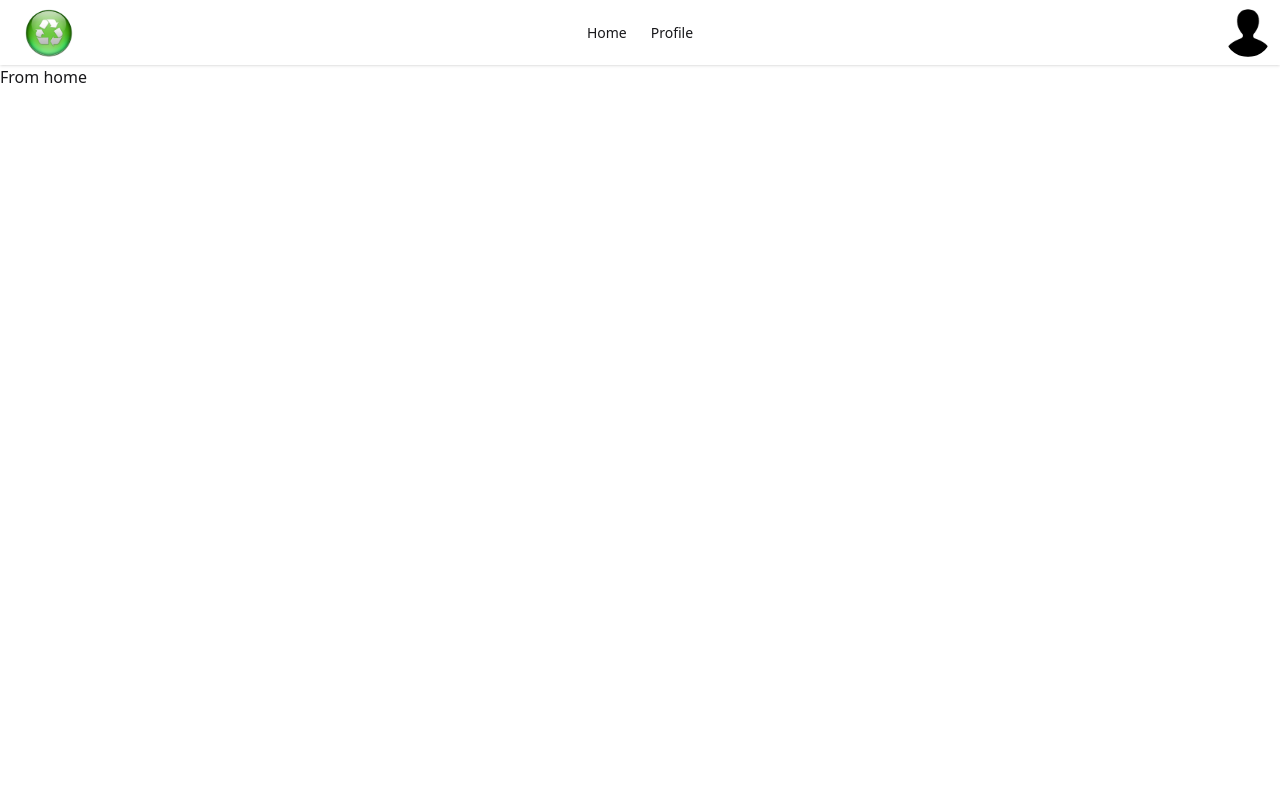
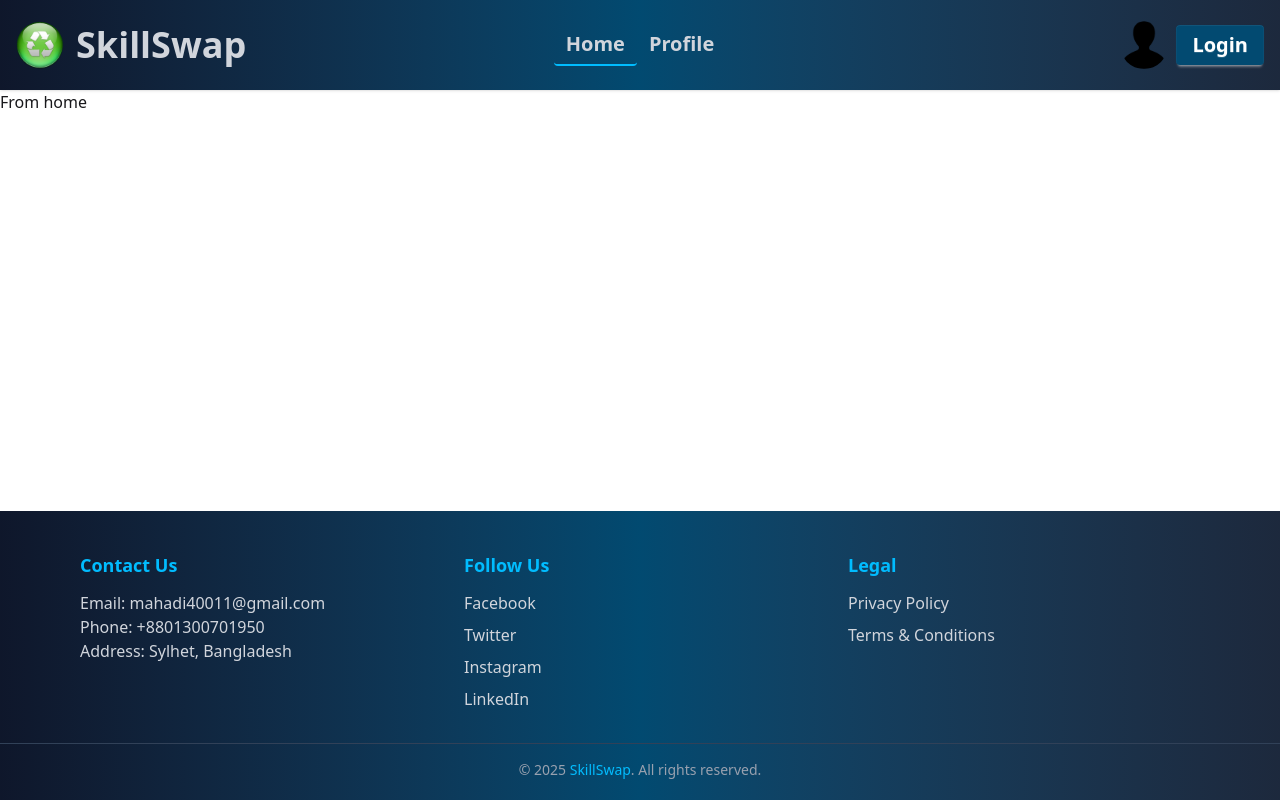
Before and after one commit to mahadi40011/Skillswap, a React (Vite) app: page / in a window 1280 px wide. Built offline with nearby package versions, Linux system fonts and the light colour scheme.

Commit message:
install react-icons packeg. create some utility classes. some changes in Root, Navbar component. Create footer component

```diff
--- a/package.json
+++ b/package.json
@@ -14,6 +14,7 @@
     "daisyui": "^5.3.7",
     "react": "^19.1.1",
     "react-dom": "^19.1.1",
+    "react-icons": "^5.5.0",
     "react-router": "^7.9.4",
     "tailwindcss": "^4.1.15"
   },
--- /dev/null
+++ b/src/components/Footer/Footer.jsx
@@ -0,0 +1,64 @@
+import React from "react";
+import { Link } from "react-router";
+
+const Footer = () => {
+  return (
+    <footer className="bg-linear-to-r from-slate-900 via-sky-900 to-slate-800 text-gray-300 pt-10 pb-5">
+      <div className="max-w-6xl mx-auto px-4 grid grid-cols-1 sm:grid-cols-3 gap-8">
+        <div>
+          <h3 className="text-lg font-semibold text-sky-400 mb-3">
+            Contact Us
+          </h3>
+          <p>Email: mahadi40011@gmail.com</p>
+          <p>Phone: +8801300701950</p>
+          <p>Address: Sylhet, Bangladesh</p>
+        </div>
+
+        <div>
+          <h3 className="text-lg font-semibold text-sky-400 mb-3">Follow Us</h3>
+          <ul className="space-y-2">
+            <li>
+              <a
+                href="https://facebook.com"
+                target="_blank"
+                rel="noreferrer"
+                className="hover:text-sky-400 transition"
+              >
+                Facebook
+              </a>
+            </li>
+            <li className="hover:text-sky-400 cursor-pointer">Twitter</li>
+            <li className="hover:text-sky-400 cursor-pointer">Instagram</li>
+            <li className="hover:text-sky-400 cursor-pointer">LinkedIn</li>
+          </ul>
+        </div>
+
+        <div>
+          <h3 className="text-lg font-semibold text-sky-400 mb-3">Legal</h3>
+          <ul className="space-y-2">
+            <li>
+              <Link
+                to="/privacy-policy"
+                className="hover:text-sky-400 transition"
+              >
+                Privacy Policy
+              </Link>
+            </li>
+            <li>
+              <Link to="/terms" className="hover:text-sky-400 transition">
+                Terms & Conditions
+              </Link>
+            </li>
+          </ul>
+        </div>
+      </div>
+
+      {/* Bottom Section */}
+      <div className="border-t border-slate-700 mt-8 pt-4 text-center text-sm text-gray-400">
+        © {new Date().getFullYear()}{" "}
+        <span className="text-sky-400">SkillSwap</span>. All rights reserved.
+      </div>
+    </footer>
+  );
+};
+export default Footer;
--- a/src/components/Navbar/Navbar.jsx
+++ b/src/components/Navbar/Navbar.jsx
@@ -1,59 +1,46 @@
 import React from "react";
 import logo from "../../assets/skillSwap-logo.png";
 import userIcon from "../../assets/User-icon.png";
-import { NavLink } from "react-router";
+import { Link, NavLink } from "react-router";
+import { TiThMenu } from "react-icons/ti";
 
 const Navbar = () => {
   const navItem = (
     <>
-      <li>
+      <li className="font-semibold text-xl">
         <NavLink to="/">Home</NavLink>
       </li>
-      <li>
+      <li className="font-semibold text-xl">
         <NavLink to="/profile">Profile</NavLink>
       </li>
     </>
   );
 
   return (
-    <div className="navbar bg-base-100 shadow-sm">
-      <div className="navbar-start">
+    <div className="navbar  shadow-sm bg-linear-to-r from-slate-900 via-sky-900 to-slate-800 text-gray-300">
+      <div className="my-container navbar">
+        <div className="navbar-start flex justify-start items-center">
           <div className="dropdown">
             <div tabIndex={0} role="button" className="btn btn-ghost lg:hidden">
-            <svg
-              xmlns="http://www.w3.org/2000/svg"
-              className="h-5 w-5"
-              fill="none"
-              viewBox="0 0 24 24"
-              stroke="currentColor"
-            >
-              {" "}
-              <path
-                strokeLinecap="round"
-                strokeLinejoin="round"
-                strokeWidth="2"
-                d="M4 6h16M4 12h8m-8 6h16"
-              />{" "}
-            </svg>
+              <TiThMenu size={30} />
             </div>
             <ul
               tabIndex="-1"
-            className="menu menu-sm dropdown-content bg-base-100 rounded-box z-1 mt-3 w-52 p-2 shadow"
+              className="menu menu-sm dropdown-content bg-linear-to-r from-slate-900 via-sky-900 to-slate-800 text-gray-300 rounded-b-2xl z-1 mt-5 w-20 p-2"
             >
               {navItem}
             </ul>
           </div>
-        <a className="btn btn-ghost text-xl">
           <img className="w-12 h-12 rounded-full" src={logo} alt="" />
-        </a>
+          <span className="text-4xl ml-3 font-bold">SkillSwap </span>
         </div>
         <div className="navbar-center hidden lg:flex">
           <ul className="menu menu-horizontal px-1">{navItem}</ul>
         </div>
         <div className="navbar-end">
-        <a className="">
           <img className="w-12 h-12 rounded-full" src={userIcon} alt="" />
-        </a>
+          <Link className="btn bg-sky-900 border-none text-white text-xl ml-2">Login</Link>
+        </div>
       </div>
     </div>
   );
--- a/src/index.css
+++ b/src/index.css
@@ -1,2 +1,10 @@
 @import "tailwindcss";
 @plugin "daisyui";
+
+.navbar li a.active {
+@apply border-b-2 border-sky-400
+}
+
+.my-container{
+  @apply container mx-auto
+}
--- a/src/layouts/Root/Root.jsx
+++ b/src/layouts/Root/Root.jsx
@@ -1,12 +1,20 @@
-import React from 'react';
-import { Outlet } from 'react-router';
-import Navbar from '../../components/Navbar/Navbar';
+import React from "react";
+import { Outlet } from "react-router";
+import Navbar from "../../components/Navbar/Navbar";
+import Footer from "../../components/Footer/Footer";
 
 const Root = () => {
   return (
-    <div>
-      <Navbar></Navbar>
-      <Outlet></Outlet>
+    <div className="flex flex-col min-h-screen">
+      <header>
+        <Navbar></Navbar>
+      </header>
+      <main className="my-container flex-1">
+        <Outlet></Outlet>
+      </main>
+      <footer>
+        <Footer/>
+      </footer>
     </div>
   );
 };
```
Also changed, not shown: 1 other file (tests, documents, lock files or other folders). Lines whose indentation alone changed are shown as unchanged.
